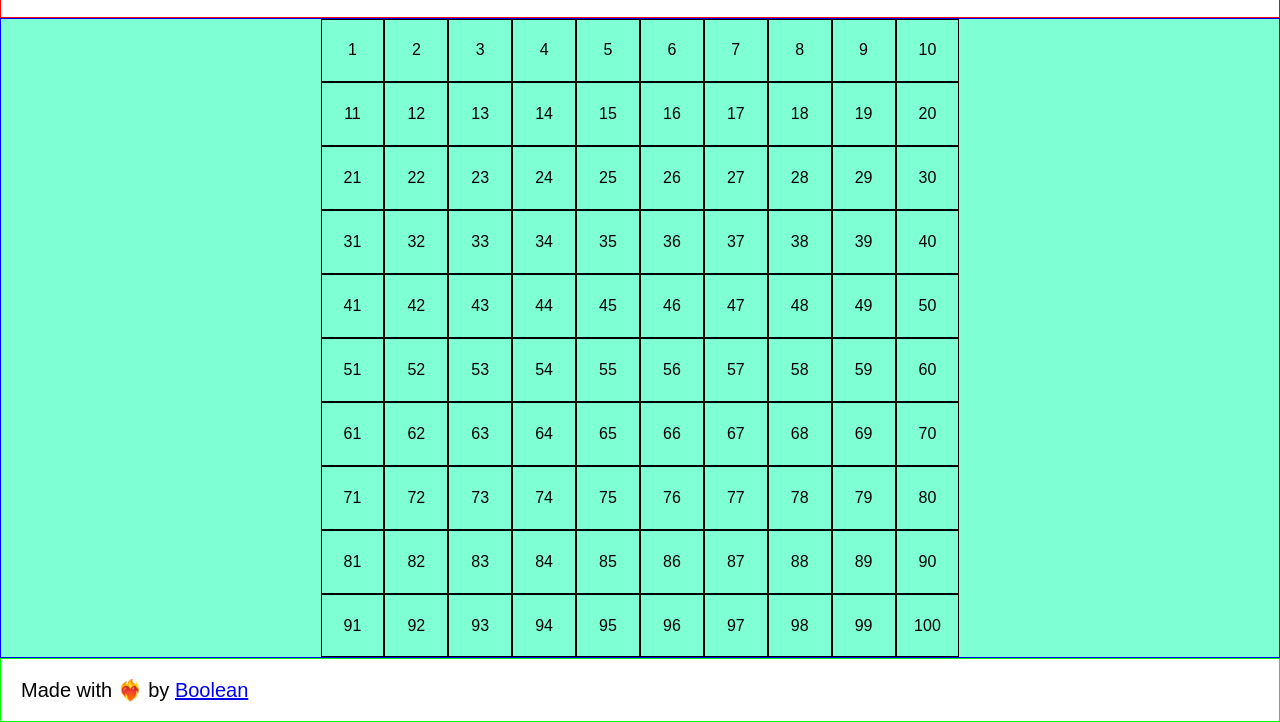
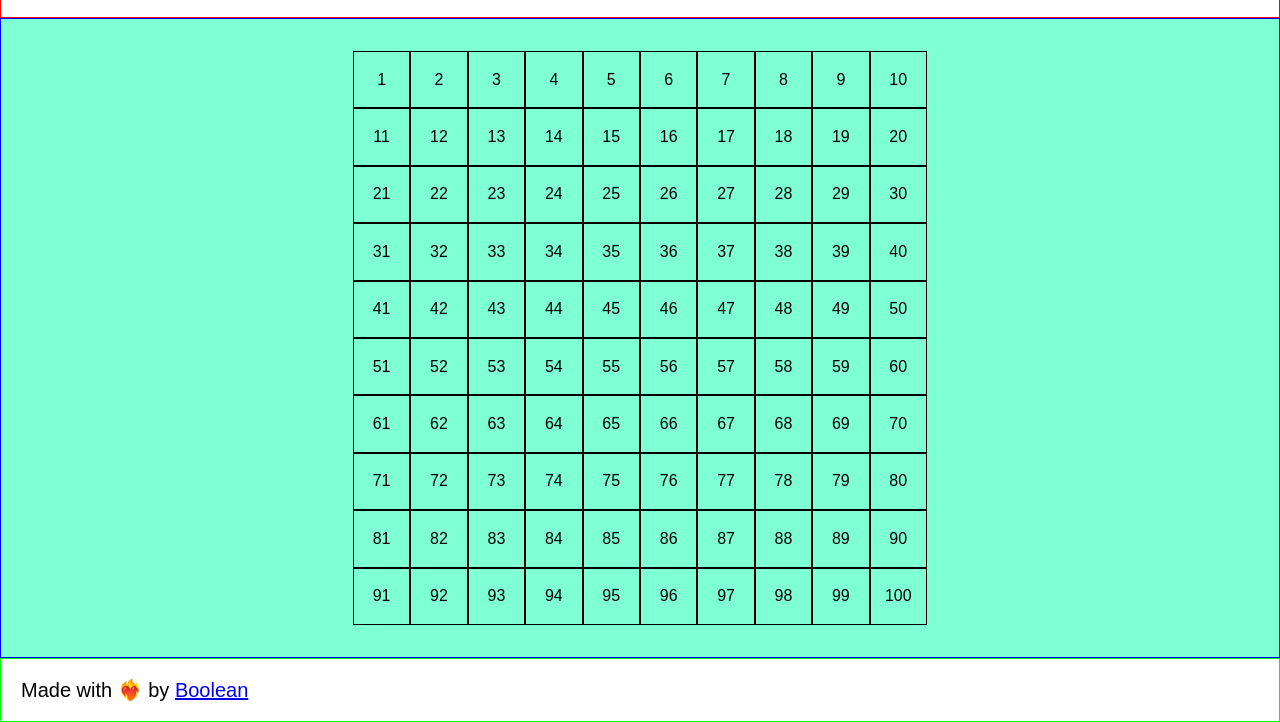
Before and after one commit to federico-casu/js-campominato-grid, a plain HTML site: page index.html in a window 1280 px wide. Both pictures are taken after a click on the button "Play". Shown: the part 78-800 px from the top of the page. Drawn offline with Linux system fonts and the light colour scheme.

Commit message:
fix: fixed grid's max height

```diff
--- a/assets/css/style.css
+++ b/assets/css/style.css
@@ -78,11 +78,13 @@ main {
 #griglia {
     display: flex;
     flex-wrap: wrap;
-    width: 50%;
+    max-height: 90%;
+    aspect-ratio: 1;
+    /* width: 50%; */
     /* border: 1px dashed red; */
 }
 
-.easy-mode-grid {
+/* .easy-mode-grid {
     width: 50%;
 }
 
@@ -92,7 +94,7 @@ main {
 
 .hard-mode-grid {
     width: 70%;
-}
+} */
 
 #griglia .cell {
     /* flex-basis: calc(100% / 10); */
@@ -101,6 +103,7 @@ main {
     display: flex;
     justify-content: center;
     align-items: center;
+    cursor: pointer;
 }
 
 .easy-mode-cell {
--- a/assets/js/main.js
+++ b/assets/js/main.js
@@ -52,15 +52,15 @@ playButtonHtml.addEventListener('click', function(){
     switch (mode.value) {
         case "easy":
             howManyCells = 100;
-            gridHtml.classList.add('easy-mode-grid');
+            //gridHtml.classList.add('easy-mode-grid');
             break;
         case "medium":
             howManyCells = 81;
-            gridHtml.classList.add('medium-mode-grid');
+            //gridHtml.classList.add('medium-mode-grid');
             break;
         case "hard":
             howManyCells = 49;
-            gridHtml.classList.add('hard-mode-grid');
+            //gridHtml.classList.add('hard-mode-grid');
             break;
     }
 
```
